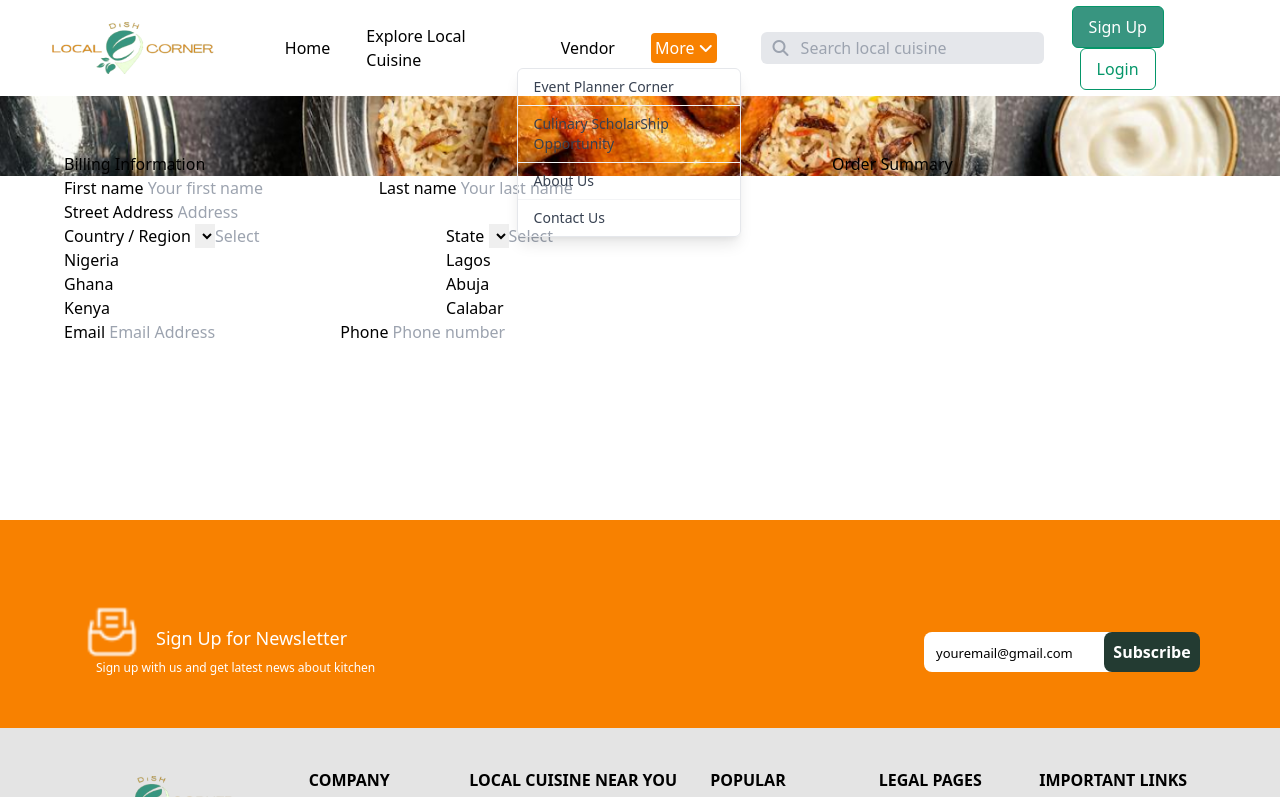
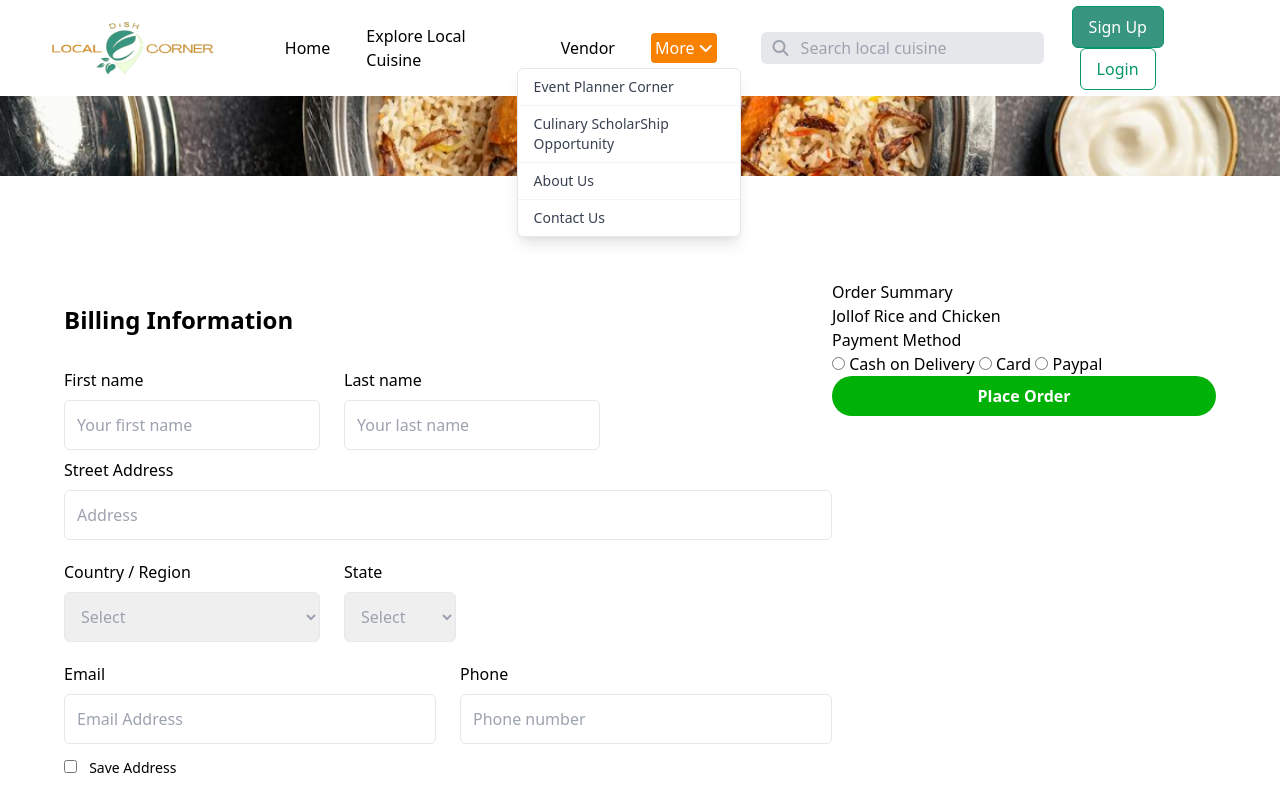
Before and after one commit to WTF-24-Spectacular-Team/Local-Dish-Corner, a website: page src/html/billing.html in a window 1280 px wide. Both pictures are taken after a click on the link "More". Shown: the top 797 px of the page. Drawn offline with nearby package versions, Linux system fonts and the light colour scheme.

Commit message:
chore: update shopping page, develop bill page and style

```diff
--- /dev/null
+++ b/src/Js/billing.js
@@ -0,0 +1,106 @@
+const details = [
+  {
+    id: 1,
+    image: "/src/assets/Shopping-rice.png",
+    type: "Jollof Rice and Chicken",
+    price: 1500,
+    quantity: 1,
+    delivery: 200,
+  },
+  {
+    id: 2,
+    image: "/src/assets/nkwobi2.png",
+    type: "Nkwobi",
+    price: 4000,
+    quantity: 1,
+    delivery: 200,
+  },
+  {
+    id: 3,
+    image: "/src/assets/Egusi & Poundo.png",
+    type: "Egusi Soup & Pounded Yam",
+    price: 2500,
+    quantity: 1,
+    delivery: 200,
+  },
+];
+
+const updateSubtotal = () => {
+  const foodItem = details[currQuantity];
+  const subtotalValue = foodItem.price * foodItem.quantity;
+  subTotal.innerText = `NGN ${subtotalValue}`;
+};
+
+const updateBill = () => {
+  const foodItem = details[currQuantity];
+  const billValue = foodItem.price * foodItem.quantity;
+  bill.innerText = `NGN ${billValue}`;
+};
+
+const sumTotal = () => {
+  const foodItem = details[currQuantity];
+  const totalBill = foodItem.price * foodItem.quantity;
+  const billValue = totalBill + foodItem.delivery;
+  total.innerText = `NGN ${billValue}`;
+};
+
+let currQuantity = 0;
+let order = 0;
+let checkout = document.getElementById("tracking");
+let myImage = document.getElementById("image");
+let foodName = document.getElementById("food");
+let price = document.getElementById("price");
+let subTotal = document.getElementById("subtotal");
+let bill = document.getElementById("bills");
+let delivery = document.getElementById("delivery");
+let total = document.getElementById("total");
+let quantity = document.getElementById("quantity");
+let addMore = document.getElementById("add-more");
+let addLess = document.getElementById("add-less");
+let deleted = document.getElementById("clear");
+
+function displayData() {
+  const foodItem = details[currQuantity];
+
+  foodName.innerText = foodItem.type;
+  price.innerText = `NGN ${foodItem.price}`;
+  updateSubtotal();
+  updateBill();
+  sumTotal();
+  quantity.innerText = `x${foodItem.quantity}`;
+  myImage.style.display = "inline";
+  myImage.src = foodItem.image;
+  myImage.alt = foodItem.type;
+  delivery.innerText = `NGN ${foodItem.delivery}`;
+}
+
+displayData();
+
+addMore.addEventListener("click", () => {
+  details[currQuantity].quantity++;
+  order++;
+  updateQuantity();
+});
+
+addLess.addEventListener("click", () => {
+  if (details[currQuantity].quantity > 0) {
+    details[currQuantity].quantity--;
+    order--;
+    updateQuantity();
+  }
+});
+
+deleted.addEventListener("click", () => {
+  details.forEach((item) => {
+    item.quantity = 0;
+  });
+  order = 0;
+  updateQuantity();
+});
+
+const updateQuantity = () => {
+  quantity.innerText = `${details[currQuantity].quantity}`;
+  updateSubtotal();
+  updateBill();
+  sumTotal();
+};
--- a/src/html/billing.html
+++ b/src/html/billing.html
@@ -68,7 +68,7 @@
               </div>
               <div
                 id="dropdownList"
-                class="hidden absolute right-0 mt-2 w-56 origin-top-right bg-pri-orange border border-gray-200 divide-y divide-gray-100 rounded-md shadow-lg"
+                class="hidden absolute right-0 mt-2 w-56 origin-top-right border bg-white border-gray-200 divide-y divide-gray-100 rounded-md shadow-lg"
               >
                 <!-- <a
                   href="#"
@@ -138,49 +138,72 @@
             alt="Rice and Chicken Image"
           />
         </section>
-        <!-- MY SHOPPING CART SECTION -->
-        <section class="w-full px-16">
+        <!-- BILLING SECTION -->
+        <section class="w-full px-16 mt-32">
           <div class="flex w-full">
             <div class="w-4/6">
-              <h2>Billing Information</h2>
+              <h2 class="font-semibold text-2xl my-6">Billing Information</h2>
               <form action="/submit" method="post">
                 <div>
                   <div class="flex">
-                    <div>
-                      <label for="fname">First name</label>
+                    <div class="mr-6">
+                      <label for="fname" class="block text-ms my-2"
+                        >First name</label
+                      >
                       <input
                         type="text"
                         name="fname"
                         placeholder="Your first name"
+                        class="border border-gray-200 w-64 p-3 rounded-md"
                       />
                     </div>
                     <div>
-                      <label for="fname">Last name</label>
+                      <label for="fname" class="block text-ms my-2"
+                        >Last name</label
+                      >
                       <input
                         type="text"
                         name="lname"
                         placeholder="Your last name"
+                        class="border border-gray-200 w-64 p-3 rounded-md"
                       />
                     </div>
                   </div>
                   <div>
-                    <label for="address">Street Address</label>
-                    <input type="text" name="address" placeholder="Address" />
+                    <label for="address" class="block my-2"
+                      >Street Address</label
+                    >
+                    <input
+                      type="text"
+                      name="address"
+                      placeholder="Address"
+                      class="w-full border border-gray-200 p-3 rounded-md"
+                    />
                   </div>
-                  <div class="flex">
-                    <div>
-                      <label for="country"> Country / Region </label>
-                      <select name="country" id="country">
-                        <input placeholder="Select" />
+                  <div class="flex my-1">
+                    <div class="my-2">
+                      <label for="country" class="block my-2">
+                        Country / Region
+                      </label>
+                      <select
+                        name="country"
+                        id="country"
+                        class="w-64 mr-6 border border-gray-200 p-3 text-gray-400 rounded-md"
+                      >
+                        <option>Select</option>
                         <option>Nigeria</option>
                         <option>Ghana</option>
                         <option>Kenya</option>
                       </select>
                     </div>
-                    <div>
-                      <label for="state">State</label>
-                      <select name="state" id="state">
-                        <input placeholder="Select" />
+                    <div class="my-2">
+                      <label for="state" class="block my-2">State</label>
+                      <select
+                        name="state"
+                        id="state"
+                        class="text-gray-400 border border-gray-200 w-28 p-3 rounded-md"
+                      >
+                        <option>Select</option>
                         <option>Lagos</option>
                         <option>Abuja</option>
                         <option>Calabar</option>
@@ -188,30 +211,80 @@
                     </div>
                   </div>
                   <div class="flex">
-                    <div>
-                      <label for="email">Email</label>
+                    <div class="w-1/2 mr-6">
+                      <label for="email" class="block my-2">Email</label>
                       <input
                         type="email"
                         name="email"
                         id="email"
                         placeholder="Email Address"
+                        class="border border-gray-200 w-full p-3 rounded-md"
                       />
                     </div>
-                    <div>
-                      <label for="phone">Phone</label>
+                    <div class="w-1/2">
+                      <label for="phone" class="block my-2">Phone</label>
                       <input
                         type="tel"
                         name="phone"
                         id="phone"
                         placeholder="Phone number"
+                        class="border border-gray-200 w-full p-3 rounded-md"
                       />
                     </div>
                   </div>
+                  <input
+                    type="checkbox"
+                    name="save-address"
+                    id="save-address"
+                    class="mr-2 my-4 bg-gray-200"
+                  />
+                  <label for="save-address" class="text-sm my-4"
+                    >Save Address</label
+                  >
+                </div>
+                <hr class="my-3" />
+                <div>
+                  <h2>Additional Info</h2>
+                  <label for="added-info">order Notes (Optional)</label>
+                  <textarea
+                    name="added-info"
+                    id="added-info"
+                    cols="30"
+                    rows="10"
+                    placeholder="Notes about your order, e.g. special notes for delivery"
+                  ></textarea>
                 </div>
               </form>
             </div>
             <div class="w-2/6">
               <h2>Order Summary</h2>
+              <div id="tracking">
+                <div class="flex">
+                  <img src="" alt="" class="" id="image" />
+                  <span class="" id="food"></span>
+                  <span class="" id="quantity"></span>
+                  <span class="" id="food"></span>
+                </div>
+                <p class="" id="subtotal"></p>
+                <p class="" id="delivery"></p>
+                <p class="" id="total"></p>
+              </div>
+              <div>
+                <h2>Payment Method</h2>
+                <input type="radio" name="payment" id="payment" />
+                <label for="payment">Cash on Delivery</label>
+                <input type="radio" name="payment" id="payment" />
+                <label for="payment">Card</label>
+                <input type="radio" name="payment" id="payment" />
+                <label for="payment">Paypal</label>
+              </div>
+              <button
+                type="button"
+                class="px-12 py-2 rounded-3xl mb-2 w-full"
+                style="background-color: #00b207"
+              >
+                <a href="/" class="text-white font-semibold">Place Order</a>
+              </button>
             </div>
           </div>
         </section>
@@ -390,6 +463,6 @@
       </footer>
     </div>
     <script src="/src/Js/main.js"></script>
-    <script src="/src/Js/data.js"></script>
+    <script src="/src/Js/billing.js"></script>
   </body>
 </html>
```
Also changed, not shown: src/html/shopping-cart.html (+1 -1 lines).
